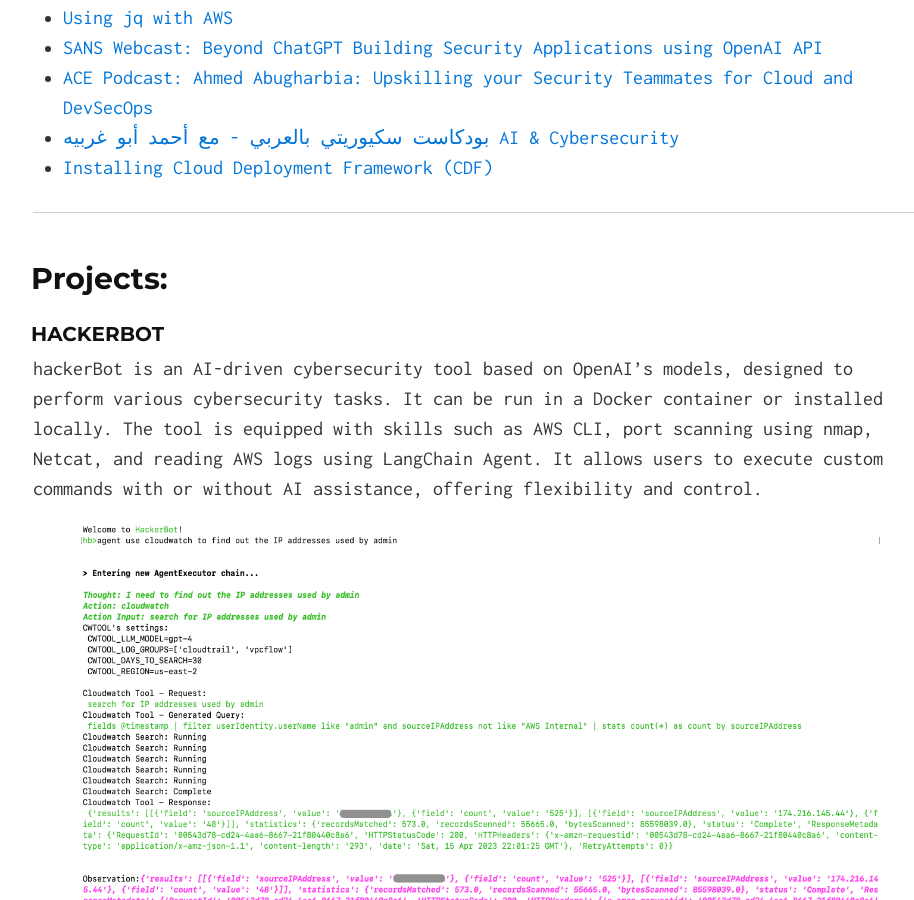
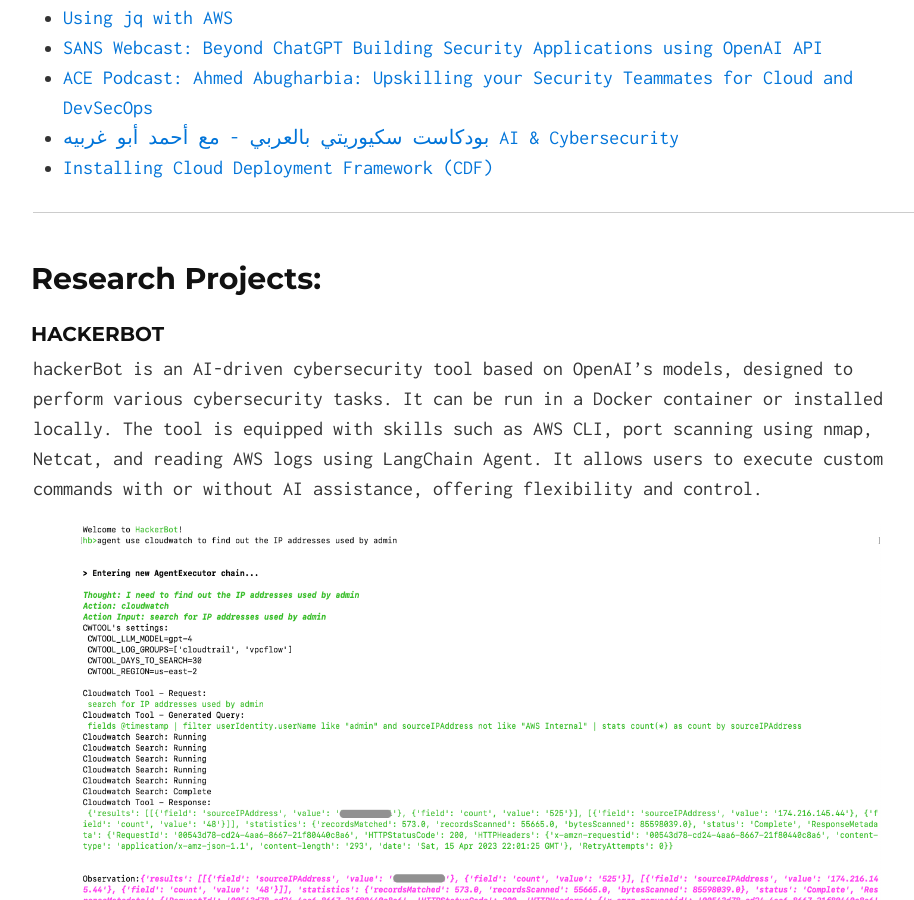
Before and after one commit to Ahmed-AG/cyberdojo-page, a Jekyll site: the page built from index.md, in a window 1280 px wide and 900 px high, scrolled down 1059 px. Shown: the whole window, without its empty margins (159-1073 px from the left). Built offline with Jekyll 4.4.1, drawn with Linux system fonts in a browser that asks for light colours; our own code applies the rules of GitHub Pages for plain Markdown files.

```diff
--- a/index.md
+++ b/index.md
@@ -37,7 +37,7 @@
 
 ---
 
-## <a id="research-projects"></a>Projects:
+## <a id="research-projects"></a>Research Projects:
 <!-- - [hackerBot](/projects/hackerbot.md)
 - [Cloudwatch-bot](/projects/cloudwatch-bot.md) -->
 ### hackerBot
```
